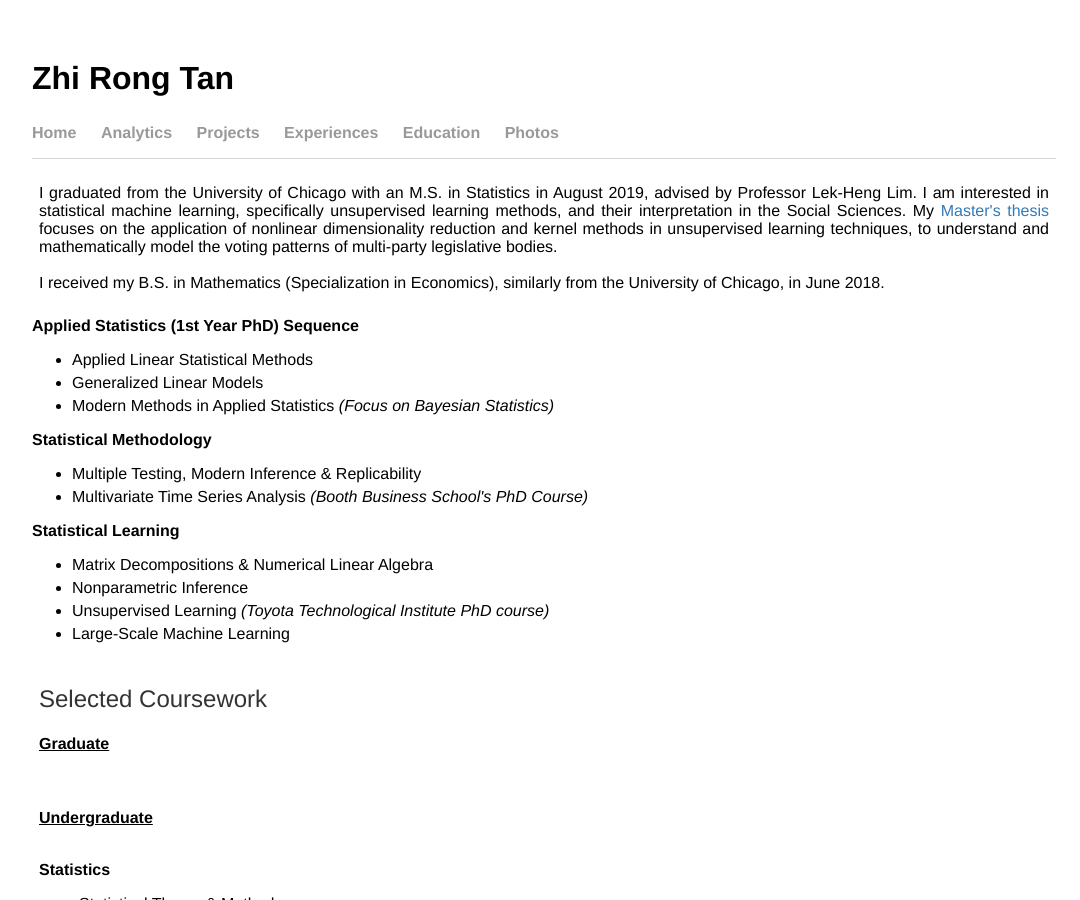
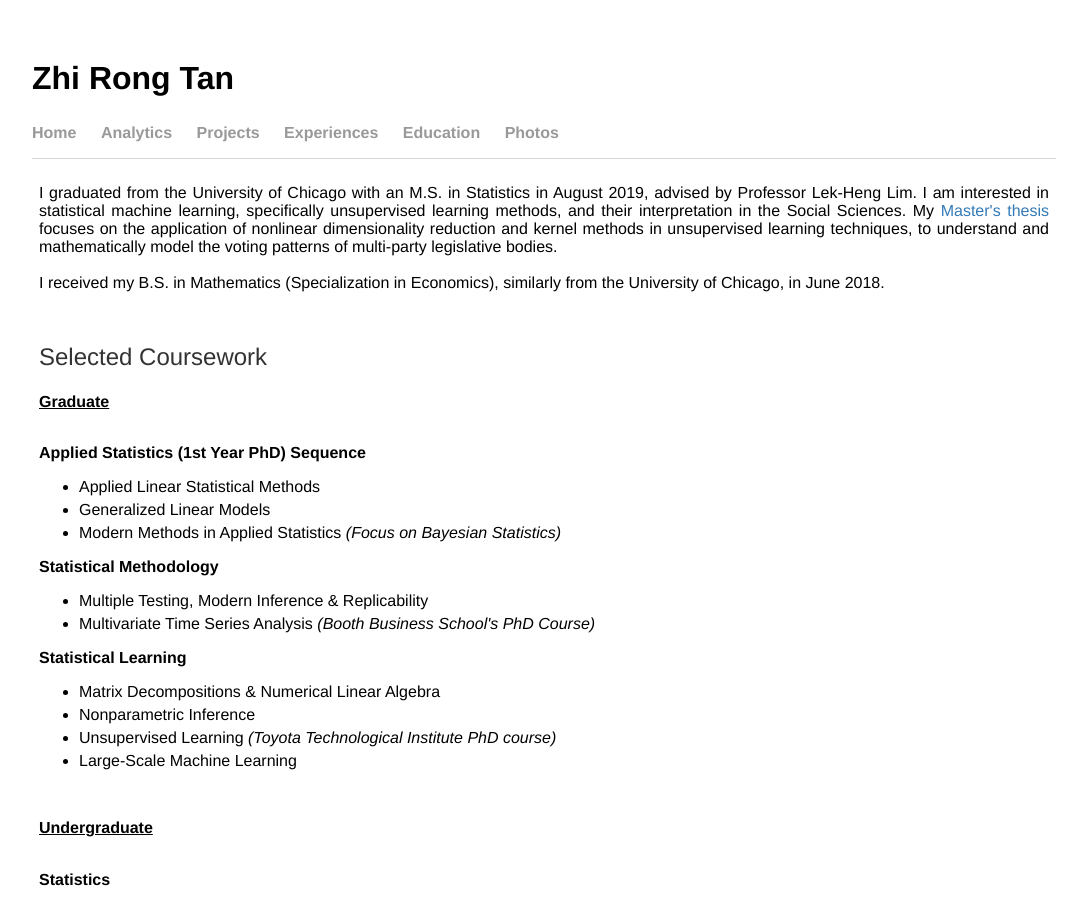
Before and after one commit to tanzhirong/tanzhirong.github.io, a Jekyll site: the page built from acad/index.html, in a window 1280 px wide and 900 px high. Shown: the whole window, without its empty margins (96-1176 px from the left). Built offline with Jekyll 4.4.1, drawn with Linux system fonts in a browser that asks for light colours.

Commit message:
Update index.html

```diff
--- a/acad/index.html
+++ b/acad/index.html
@@ -17,10 +17,9 @@
     <tr>
         <td>
 <h2>Selected Coursework</h2>
-            <h4><u>Graduate</u></h4>
-        </td>
-    </tr>
-    <tr>
+                        <h4><u>Graduate</u></h4>
+        </td></tr>
+    <tr><td>
             <b>Applied Statistics (1st Year PhD) Sequence</b>
             <ul>
                 <li>Applied Linear Statistical Methods</li>
@@ -39,6 +38,7 @@
                 <li>Unsupervised Learning <i>(Toyota Technological Institute PhD course)</i></li>
                 <li>Large-Scale Machine Learning</li>
             </ul>
+        </td>
     </tr>
 
     <tr>
```
